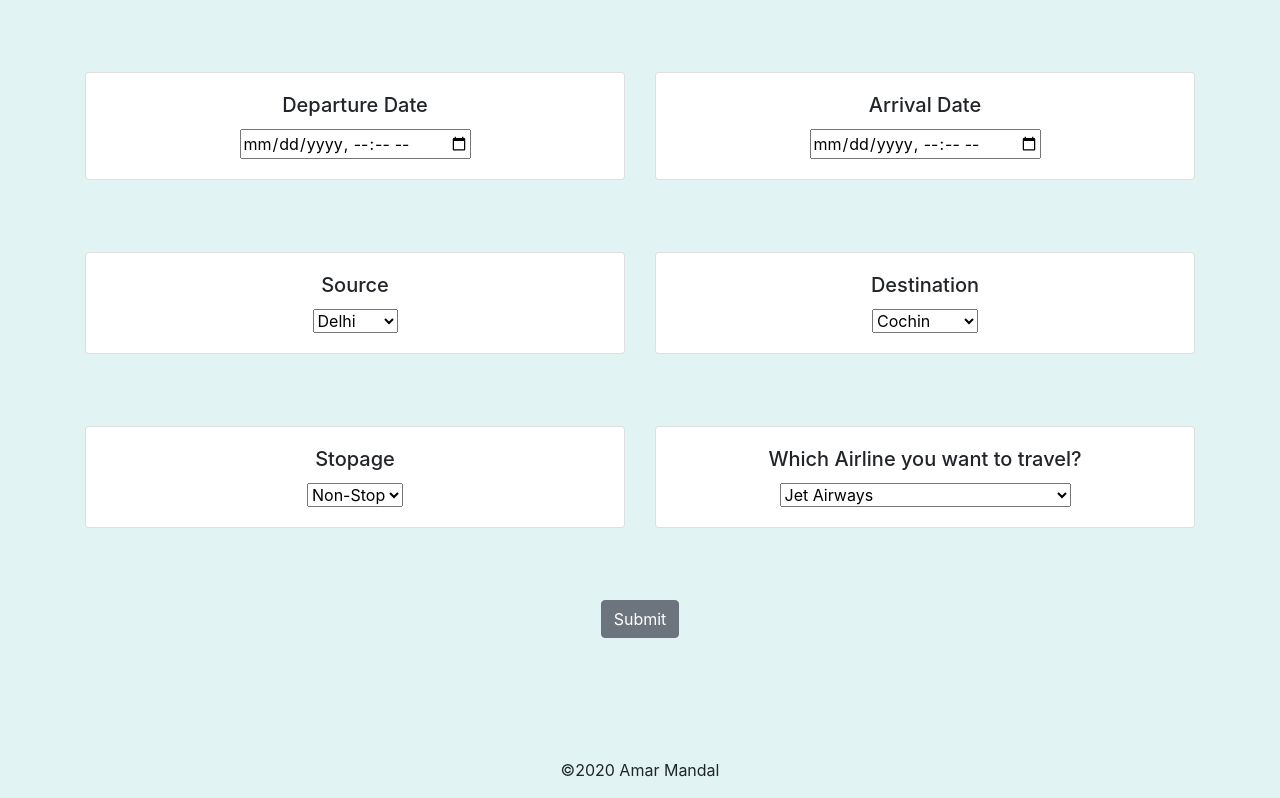
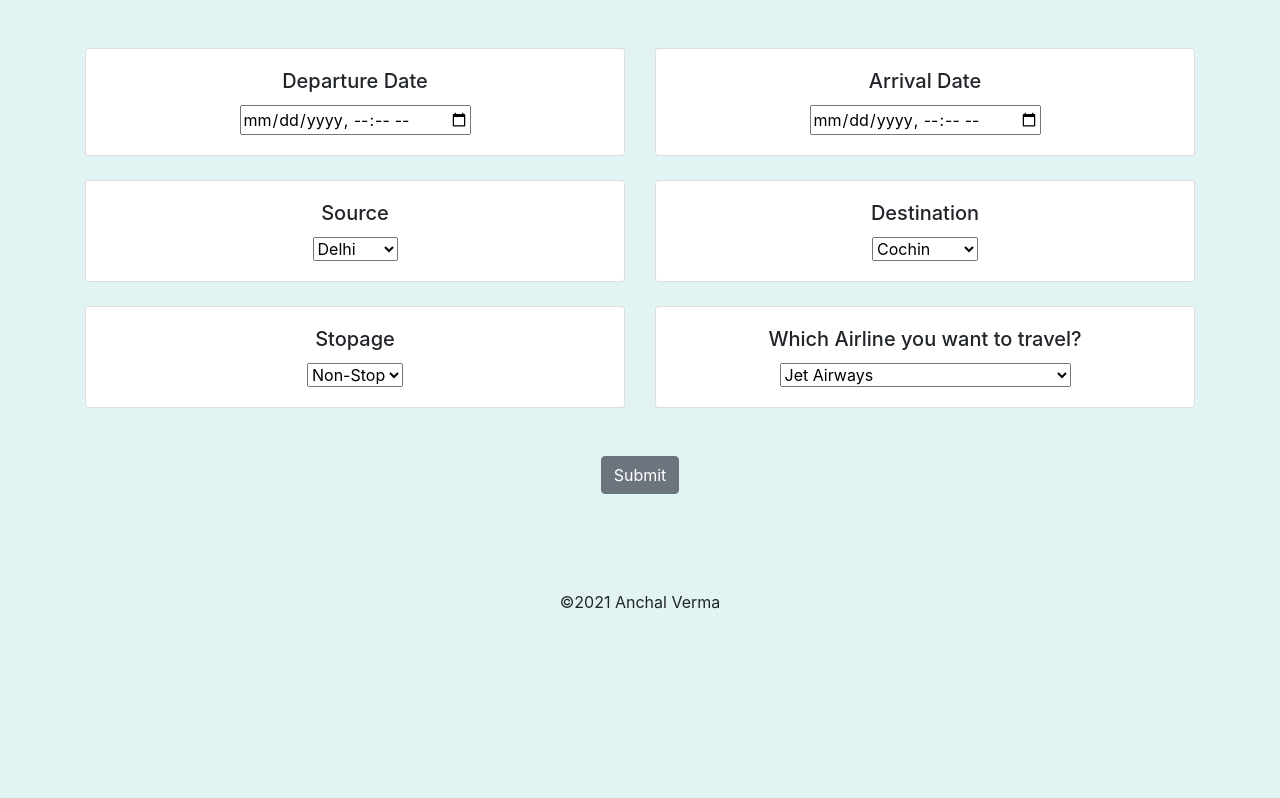
Before and after one commit to anchalverma7110/Flight_Fare_Prediction_Model, a Flask app: page / in a window 1280 px wide. Shown: the part 56-854 px from the top of the page. After the commit the page ends 665 px from the top, so only its background shows below. Run offline with Flask 2, Linux system fonts and the light colour scheme; parts of the project's set-up code (start-up, migrations or seed data) failed here and were passed over; some libraries are stand-ins or nearby versions.

Commit message:
Update home.html

```diff
--- a/templates/home.html
+++ b/templates/home.html
@@ -28,7 +28,7 @@
         </div>
     </nav>
 
-    <br><br><br>
+    <br><br>
 
 
     <div class="container">
@@ -49,8 +49,6 @@
                     </div>
                 </div>
                 <br>
-                <br>
-                <br>
                 <div class="col-sm-6">
                     <div class="card">
                         <div class="card-body">
@@ -62,8 +60,6 @@
                 </div>
             </div>
 
-            <br>
-            <br>
             <br>
 
             <div class="row">
@@ -100,8 +96,6 @@
 
 
 
-            <br>
-            <br>
             <br>
 
             <div class="row">
@@ -149,18 +143,18 @@
 
             <br>
             <br>
-            <br>
+
             <!-- Submit -->
             <input type="submit" value="Submit" class="btn btn-secondary">
         </form>
 
-        <br>
+
         <br>
         <h3>{{ prediction_text }}</h3>
 
         <br>
         <br>
-        <p>©2020 Amar Mandal</p>
+        <p>©2021 Anchal Verma</p>
 
     </div>
 
```
